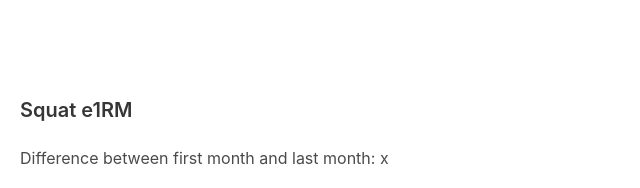
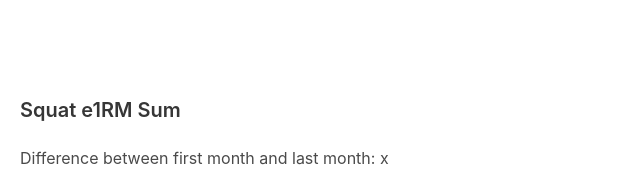
Before and after one commit to chris30269/body-stats, a plain HTML site: page index.html in a window 1280 px wide. Shown: the part 1455-1643 px from the top of the page, 44-684 px from the left. Drawn offline with nearby package versions, Linux system fonts and the light colour scheme.

Commit message:
better label

```diff
--- a/index.html
+++ b/index.html
@@ -51,7 +51,7 @@
     <div class="section" id="squat">
     	<div id="tooltip" class="box"></div>
     	<div class="container">
-    		<h5 class="title is-5">Squat e1RM</h5>
+    		<h5 class="title is-5">Squat e1RM Sum</h5>
     		<p>Difference between first month and last month: <span id="squatChange">x</span></p>
     		<svg width="960" height="500"></svg>
     	</div>
```
